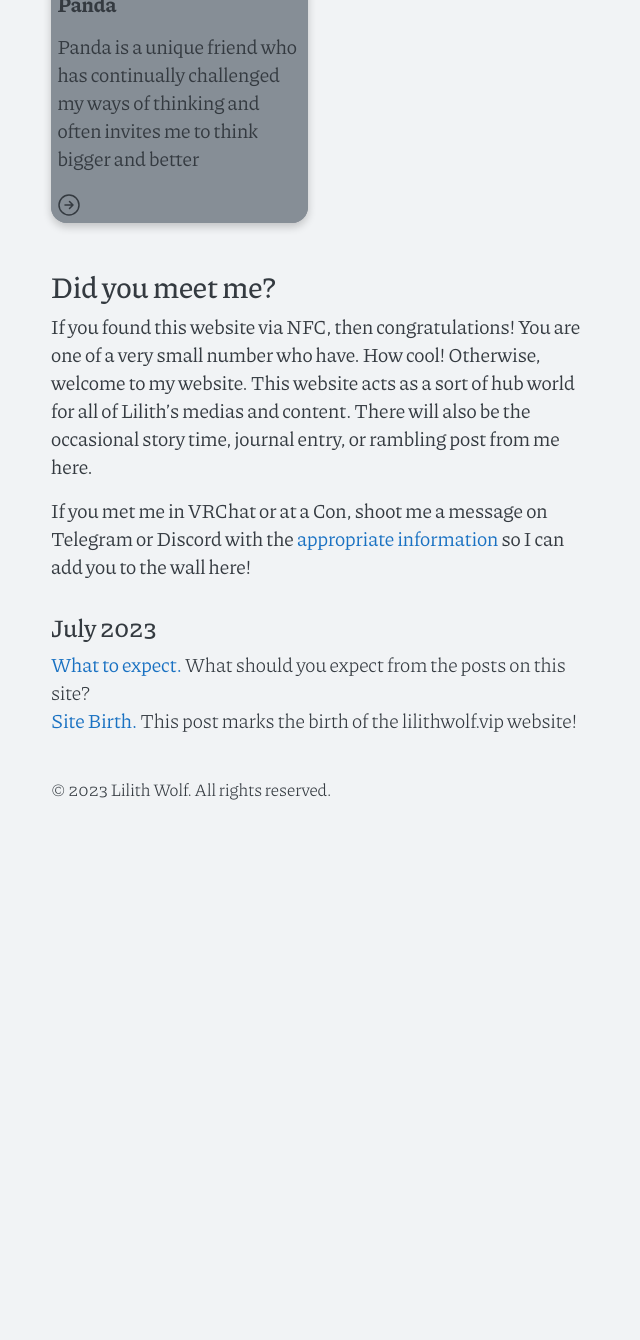
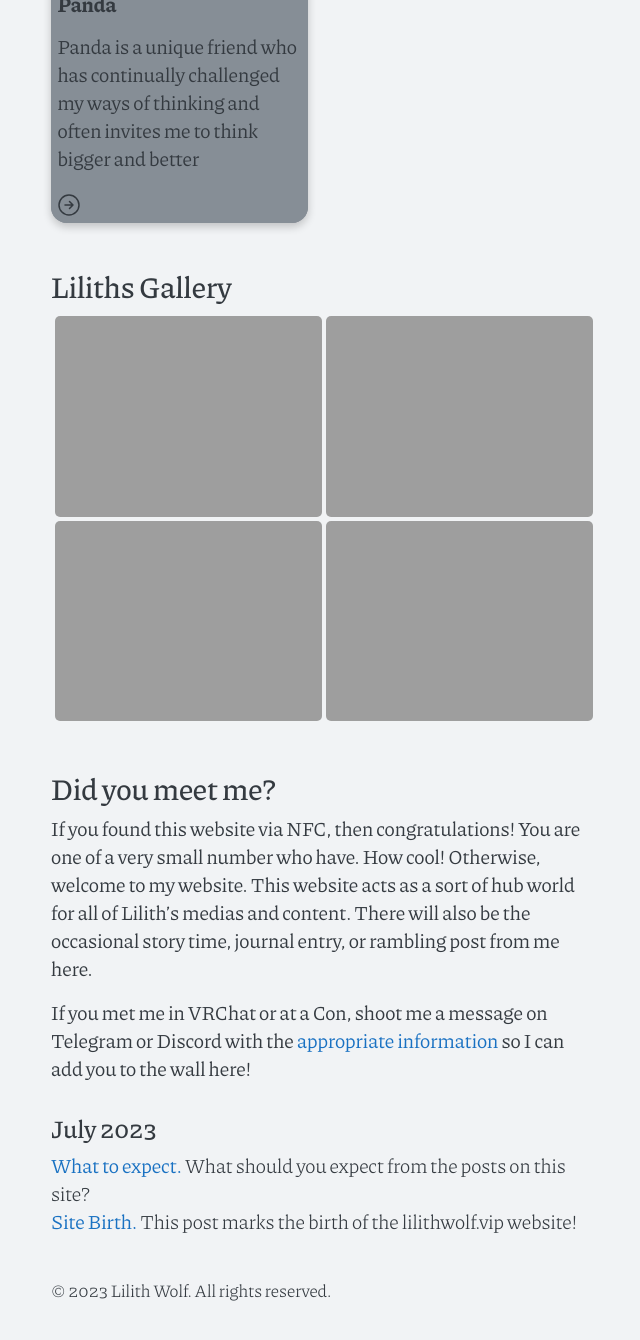
Before and after one commit to lili7h/lili7h.github.io, a Jekyll site: the page built from index.md, in a window 1280 px wide, cut to the strip 2585-3928 px from the top of the page. Shown: the top 1340 px of the strip, without its empty margins (316-956 px from the left). Built offline with Jekyll 4.4.1, drawn with Linux system fonts in a browser that asks for light colours; before the commit the page ends 3427 px from its top, so only the background shows below that.

Commit message:
add gallery, some updates

```diff
--- /dev/null
+++ b/_includes/gallery.html
@@ -0,0 +1,36 @@
+{% assign col_one=site.data.gallery.column_one %}
+{% assign col_two=site.data.gallery.column_two %}
+
+<div class="gallery">
+    <div class="gallery__column">
+        {% for img_obj in col_one %}
+            {% assign path=img_obj.path %}
+            {% assign alt=img_obj.alt | default: "No alt text provided." %}
+            {% assign cap=img_obj.caption | default: alt %}
+            {% assign link="" | append: site.url | append: "/" | append: path %}
+            {% assign size=img_obj.size | join: "x" %}
+
+            <a href="{{ link }}" target="_blank" class="gallery__link">
+                <figure class="gallery__thumb">
+                    <img src="{{ link }}/{{ size }}" alt="{{ alt }}" class="gallery__image">
+                    <figcaption class="gallery__caption">{{ cap }}</figcaption>
+                </figure>
+            </a>
+        {% endfor %}
+    </div>
+    <div class="gallery__column">
+        {% for img_obj in col_two %}
+            {% assign path=img_obj.path %}
+            {% assign alt=img_obj.alt | default: "No alt text provided." %}
+            {% assign cap=img_obj.caption | default: alt %}
+            {% assign link="" | append: site.url | append: "/" | append: path %}
+            {% assign size=img_obj.size | join: "x" %}
+            <a href="{{ link }}" target="_blank" class="gallery__link">
+                <figure class="gallery__thumb">
+                    <img src="{{ link }}/{{ size }}" alt="{{ alt }}" class="gallery__image">
+                    <figcaption class="gallery__caption">{{ cap }}</figcaption>
+                </figure>
+            </a>
+        {% endfor %}
+    </div>
+</div>
--- /dev/null
+++ b/_sass/_gallery.scss
@@ -0,0 +1,61 @@
+.gallery {
+	display: flex;
+	padding: 2px;
+	transition: .3s;
+
+	&:hover &__image {
+		filter: grayscale(1);
+	}
+
+	&__column {
+		display: flex;
+		flex-direction: column;
+		width: 50%;
+	}
+
+	&__link {
+		margin: 2px;
+		overflow: hidden;
+
+		&:hover {
+
+			.gallery__image {
+				filter: grayscale(0);
+			}
+
+			.gallery__caption {
+				opacity: 1;
+			}
+		}
+	}
+
+	&__thumb {
+		position: relative;
+        margin: 0 0 0rem;
+	}
+
+	&__image {
+		display: block;
+		width: 100%;
+		transition: .3s;
+        margin: 0em;
+
+		&:hover {
+			transform: scale(1.1);
+		}
+	}
+
+	&__caption {
+		position: absolute;
+		bottom: 0;
+		left: 0;
+		padding: 25px 15px 15px;
+		width: 100%;
+		font-family: 'Raleway', sans-serif;
+		font-size: 16px;
+		color: white;
+		opacity: 0;
+		background: linear-gradient(0deg, rgba(0, 0, 0, .5) 0%, rgba(255, 255 ,255 , 0) 100%);
+		transition: .3s;
+	}
+}
--- a/assets/css/styles.min.scss
+++ b/assets/css/styles.min.scss
@@ -16,3 +16,4 @@
 @import "pagination";
 @import "media";
 @import "card";
+@import "gallery";
--- a/index.md
+++ b/index.md
@@ -25,6 +25,10 @@ This website is built using Jekyll, GitHub Pages and the `Cvless` Jekyll templat
     {% include card.html title="Panda" link_url="https://pandaptable.moe/" image_url="https://dp.nea.moe/avatar/97153209843335168.png" text="Panda is a unique friend who has continually challenged my ways of thinking and often invites me to think bigger and better" %}
 </div>
 
+# Liliths Gallery
+
+{% include gallery.html %}
+
 # Did you meet me?
 
 If you found this website via NFC, then congratulations! You are one of a very small number who have. How cool!
```
Also changed, not shown: _data/gallery.yml (added, +26 -0 lines), found_me.md (+1 -1 lines), assets/gallery/group1.jpg (added), assets/gallery/pawbs.jpg (added), assets/gallery/peeker_bash.jpg (added), assets/gallery/sky.jpg (added).
